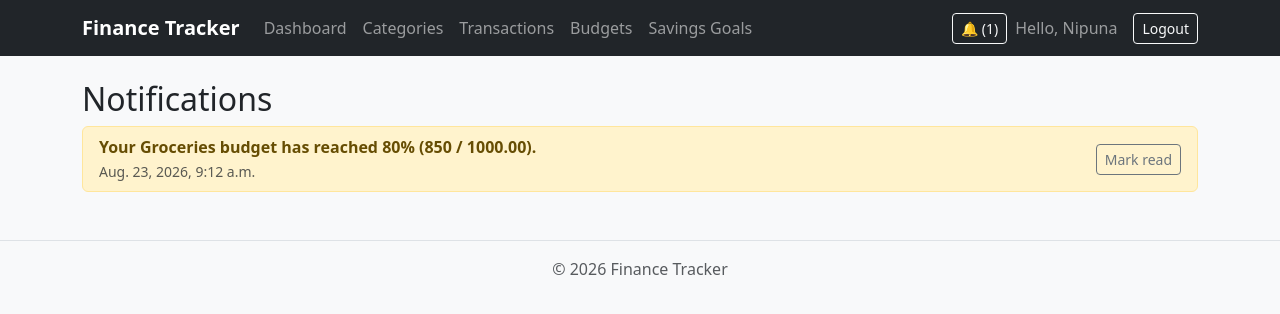
After one commit to lakshannipuna265-maker/IAWD-project, a Django app: page /notifications/ in a window 1280 px wide. The commit adds this page. Shown: the top 314 px of the page. Run offline with Django 5.2, Linux system fonts and the light colour scheme; a user stored in the database is signed in; data comes from the database, SQL or seed files in the repository; both versions use the stored data as it was after the commit.

Commit message:
Verify notification system end-to-end (trigger, display, mark-as-read, unread count)

```diff
--- a/config/settings.py
+++ b/config/settings.py
@@ -62,6 +62,7 @@ TEMPLATES = [
                 "django.template.context_processors.request",
                 "django.contrib.auth.context_processors.auth",
                 "django.contrib.messages.context_processors.messages",
+                'tracker.context_processors.unread_notifications',
             ],
         },
     },
--- /dev/null
+++ b/tracker/context_processors.py
@@ -0,0 +1,6 @@
+from .models import Notification
+
+def unread_notifications(request):
+    if request.user.is_authenticated:
+        return {'unread_count': Notification.objects.filter(user=request.user, is_read=False).count()}
+    return {}
--- a/tracker/templates/tracker/base.html
+++ b/tracker/templates/tracker/base.html
@@ -24,7 +24,9 @@
                     <li class="nav-item"><a class="nav-link" href="{% url 'budget_list' %}">Budgets</a></li>
                     <li class="nav-item"><a class="nav-link" href="{% url 'savingsgoal_list' %}">Savings Goals</a></li>
                 </ul>
-                <br>
+                <a href="{% url 'notification_list' %}" class="btn btn-outline-light btn-sm me-2">
+                    🔔 {% if unread_count %}({{ unread_count }}){% endif %}
+                </a>
                 <span class="navbar-text me-3">Hello, {{ user.username }}</span>
                 <form method="post" action="{% url 'logout' %}" class="d-flex">
                     {% csrf_token %}
--- /dev/null
+++ b/tracker/templates/tracker/notification_list.html
@@ -0,0 +1,20 @@
+{% extends "tracker/base.html" %}
+{% block title %}Notifications{% endblock %}
+{% block content %}
+<h2>Notifications</h2>
+<div class="list-group">
+    {% for n in notifications %}
+        <div class="list-group-item {% if not n.is_read %}list-group-item-warning{% endif %} d-flex justify-content-between align-items-center">
+            <div>
+                <strong>{{ n.message }}</strong><br>
+                <small class="text-muted">{{ n.created_at }}</small>
+            </div>
+            {% if not n.is_read %}
+                <a href="{% url 'notification_mark_read' n.pk %}" class="btn btn-sm btn-outline-secondary">Mark read</a>
+            {% endif %}
+        </div>
+    {% empty %}
+        <p>No notifications yet.</p>
+    {% endfor %}
+</div>
+{% endblock %}
--- a/tracker/urls.py
+++ b/tracker/urls.py
@@ -20,4 +20,6 @@ urlpatterns = [
     path('savingsgoals/<int:pk>/edit/', views.savingsgoal_update, name='savingsgoal_update'),
     path('savingsgoals/<int:pk>/delete/', views.savingsgoal_delete, name='savingsgoal_delete'),
     path('register/', views.register, name='register'),
+    path('notifications/', views.notification_list, name='notification_list'),
+    path('notifications/<int:pk>/read/', views.notification_mark_read, name='notification_mark_read'),
 ]
--- a/tracker/views.py
+++ b/tracker/views.py
@@ -216,3 +216,15 @@ def check_budget_notifications(transaction):
             )
             budget.notified_80 = True
             budget.save()
+
+@login_required
+def notification_list(request):
+    notifications = Notification.objects.filter(user=request.user)
+    return render(request, 'tracker/notification_list.html', {'notifications': notifications})
+
+@login_required
+def notification_mark_read(request, pk):
+    notification = get_object_or_404(Notification, pk=pk, user=request.user)
+    notification.is_read = True
+    notification.save()
+    return redirect('notification_list')
```
Also changed, not shown: db.sqlite3.
